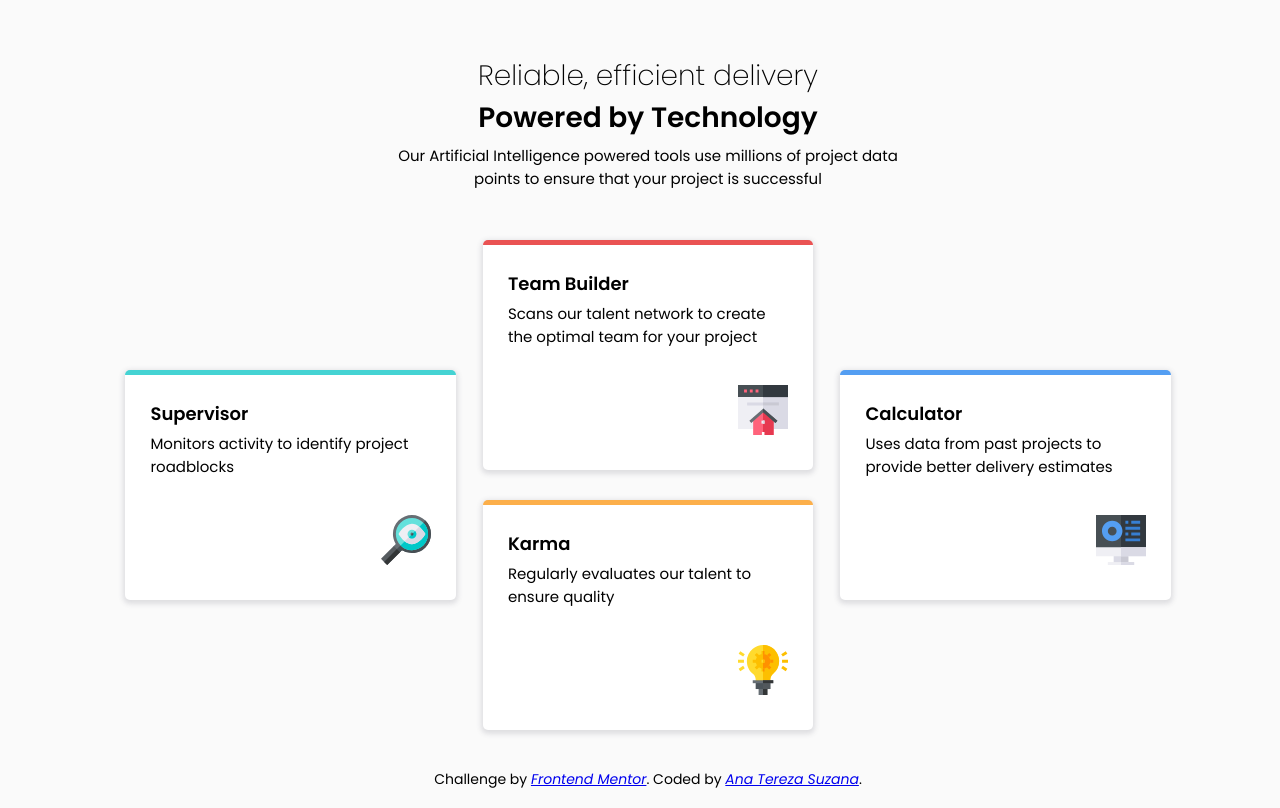
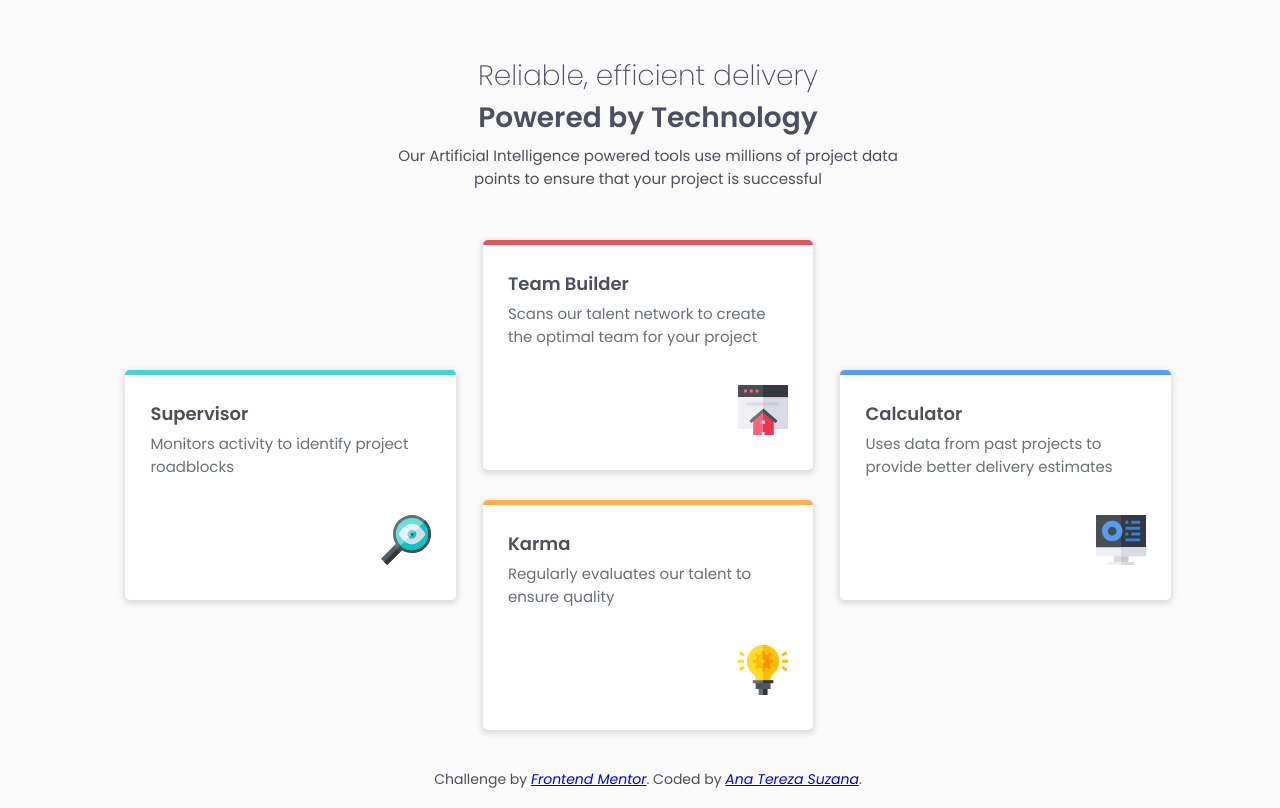
Before and after one commit to ana-suzana/four-card-feature-section-web-page, a plain HTML site: page index.html in a window 1280 px wide. Drawn offline with Linux system fonts and the light colour scheme.

Commit message:
updated text colors

```diff
--- a/styles/styles.css
+++ b/styles/styles.css
@@ -11,6 +11,7 @@ body {
     justify-content: center;
     align-items: center;
     font-size: 15px;
+    color: hsl(234, 12%, 34%);
 }
 main{
     padding: 15px;
@@ -64,11 +65,13 @@ h1, h2, h3, h4, h5, h6 {
     gap: 10px;
     justify-items: center;
     align-items: center;
+    color: hsl(212, 6%, 44%);
 }
 .box-content h2{
     font-size: 18px;
     font-weight: 600;
     margin-bottom: 5px;
+    color: hsl(234, 12%, 34%);
 }
 .box-content .box-content__boxes{
     background-color: hsl(0, 0%, 100%);
@@ -115,6 +118,7 @@ footer{
 .attribution{
     font-size: 14px;
     margin-bottom: 5px;
+    text-align: center;
 }
 .attribution a:hover{
     font-size: 16px;
```
